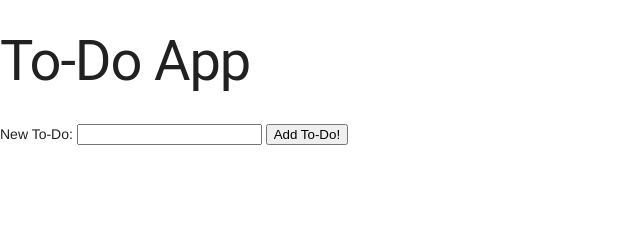
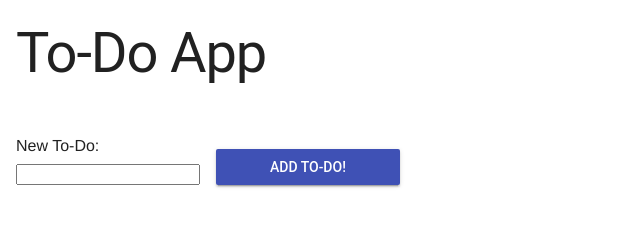
Before and after one commit to sconovergit/todoapp3, a plain HTML site: page index.html in a window 1280 px wide. Shown: the whole page, without its empty margins (0-640 px from the left). Drawn offline with nearby package versions, Linux system fonts and the light colour scheme.

Commit message:
Changed some styles

```diff
--- a/app.js
+++ b/app.js
@@ -35,6 +35,5 @@ function onReady(){
 }
 
 window.onload = function() {
-  alert("The window has loaded!")
   onReady();
 }
--- a/index.html
+++ b/index.html
@@ -4,21 +4,25 @@
     <meta name="viewport" content="width=device-width, initial-scale=1">
     <title>To-Do App</title>
 
-    <link rel="stylesheet" href="https://code.getmdl.io/1.3.0/material.grey-lime.min.css">
+    <link rel="stylesheet" href="https://code.getmdl.io/1.3.0/material.indigo-deep_purple.min.css">
     <script defer src="https://code.getmdl.io/1.3.0/material.min.js"></script>
     <link rel="stylesheet" href="styles/main.css">
   </head>
   <body>
-    <h1>To-Do App</h1>
-
-    <form id="addToDoForm">
-      <label for="newToDoText">New To-Do:</label>
-      <input type="text" id="newToDoText">
-      <button type="submit">Add To-Do!</button>
-    </form>
-
-    <ul id="toDoList">
-    </ul>
+    <div class="mdl-grid">
+      <h1 class="mdl-cell mdl-cell--12-col display-3">To-Do App</h1>
+    </div>
+    <div class="mdl-grid">
+      <form id="addToDoForm" class="mdl-textfield mdl-js-textfield mdl-textfield--floating-label">
+        <label class="mdl-cell mdl-cell--12-col mdl-textfield_label" for="newToDoText">New To-Do:</label>
+        <input class="mdl-cell mdl-cell--8-col mdl-textfield_input" type="text" id="newToDoText">
+        <button class="mdl-cell mdl-cell--8-col mdl-button mdl-js-button mdl-button--raised mdl-button--colored" type="submit">Add To-Do!</button>
+      </form>
+    </div>
+    <div class="mdl-grid">
+      <ul id="toDoList">
+      </ul>
+    </div>
   <script src="app.js"></script>
   </body>
 </html>
```
